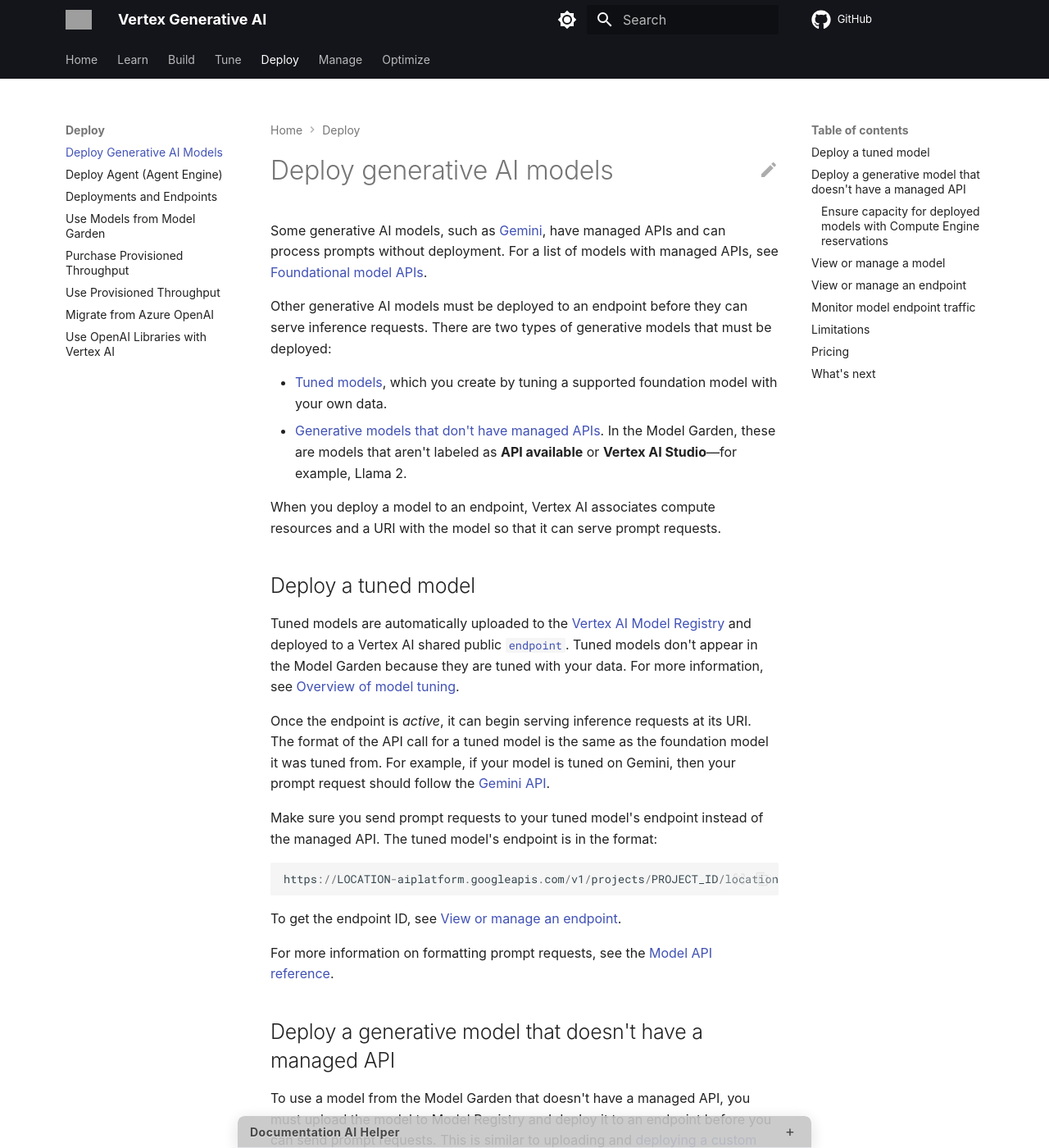
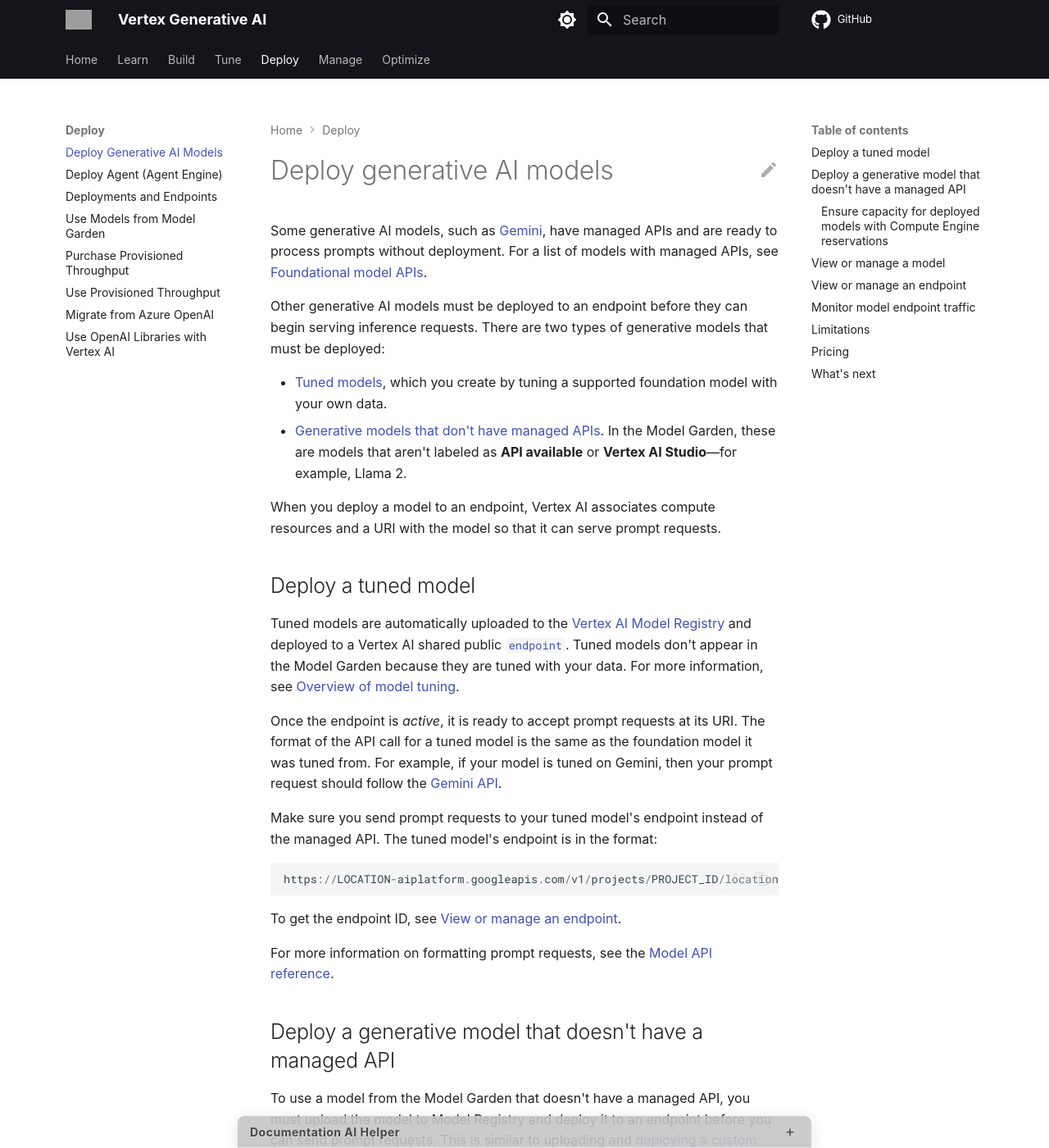
Before and after one commit to blevinscm/genai-docs, an MkDocs documentation site: the page built from docs/deploy/Deploy-generative-AI-models.md, in a window 1280 px wide and 1400 px high. Shown: the whole window at 82% size. Built offline with MkDocs 1.6.1 and Material for MkDocs 9.7.7, drawn with Linux system fonts in a browser that asks for light colours; some web fonts are replaced; comment, search, counter and statistics services are not loaded; some of the changed text lies outside the part shown; grey boxes are pictures that could not be loaded.

Commit message:
Fix: Address issue #45 - Update model deployment documentation for clarity

```diff
--- a/docs/deploy/Deploy-generative-AI-models.md
+++ b/docs/deploy/Deploy-generative-AI-models.md
@@ -5,10 +5,10 @@
 
 # Deploy generative AI models
 
-Some generative AI models, such as [Gemini](../code/code-models-overview.md), have managed APIs and can process prompts without deployment. For a list of models with managed APIs, see [Foundational model APIs](../learn/models.md).
+Some generative AI models, such as [Gemini](../code/code-models-overview.md), have managed APIs and are ready to process prompts without deployment. For a list of models with managed APIs, see [Foundational model APIs](../learn/models.md).
 
 Other generative AI models must be deployed to an endpoint before
-they can serve inference requests. There are two types of generative models that
+they can begin serving inference requests. There are two types of generative models that
 must be deployed:
 
 - [Tuned models](#deploy_a_tuned_model), which you create by tuning a
@@ -30,7 +30,7 @@
 For more information, see
 [Overview of model tuning](https://cloud.google.com/vertex-ai/generative-ai/docs/models/tune-models).
 
-Once the endpoint is *active*, it can begin serving inference requests at its URI.
+Once the endpoint is *active*, it is ready to accept prompt requests at its URI.
 The format of the API call for a tuned model is the same as the foundation model
 it was tuned from. For example, if your model is tuned on Gemini, then your
 prompt request should follow the [Gemini API](../model-reference/gemini.md).
@@ -80,8 +80,7 @@
  sample code for uploading the model to Model Registry,
  deploying the model to an endpoint, and sending a prompt request.
 
-Once deployment is complete and the endpoint is *active*, it is prepared to handle
-prompt requests at its URI. The format of the API is
+Once deployment is complete and the endpoint is *active*, it is prepared to handle prompt requests at its URI. The format of the API is
 [`predict`](https://cloud.google.com/vertex-ai/docs/reference/rest/v1/projects.locations.endpoints/predict) and the format
 of each [`instance`](https://cloud.google.com/vertex-ai/docs/reference/rest/v1/projects.locations.endpoints/predict#body.request_body.FIELDS.instances)
 in the request body depends on the model. For more information, see the
```
Also changed, not shown: other parts of docs/deploy/Deploy-generative-AI-models.md (+3 -2 lines).
